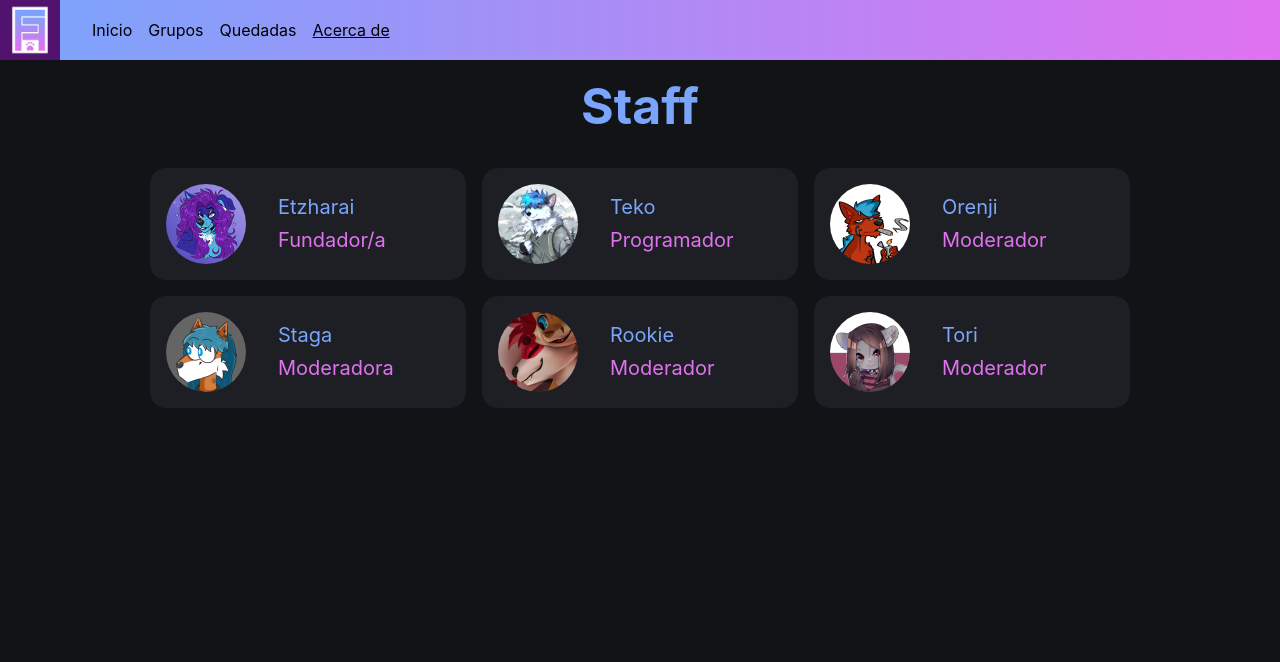
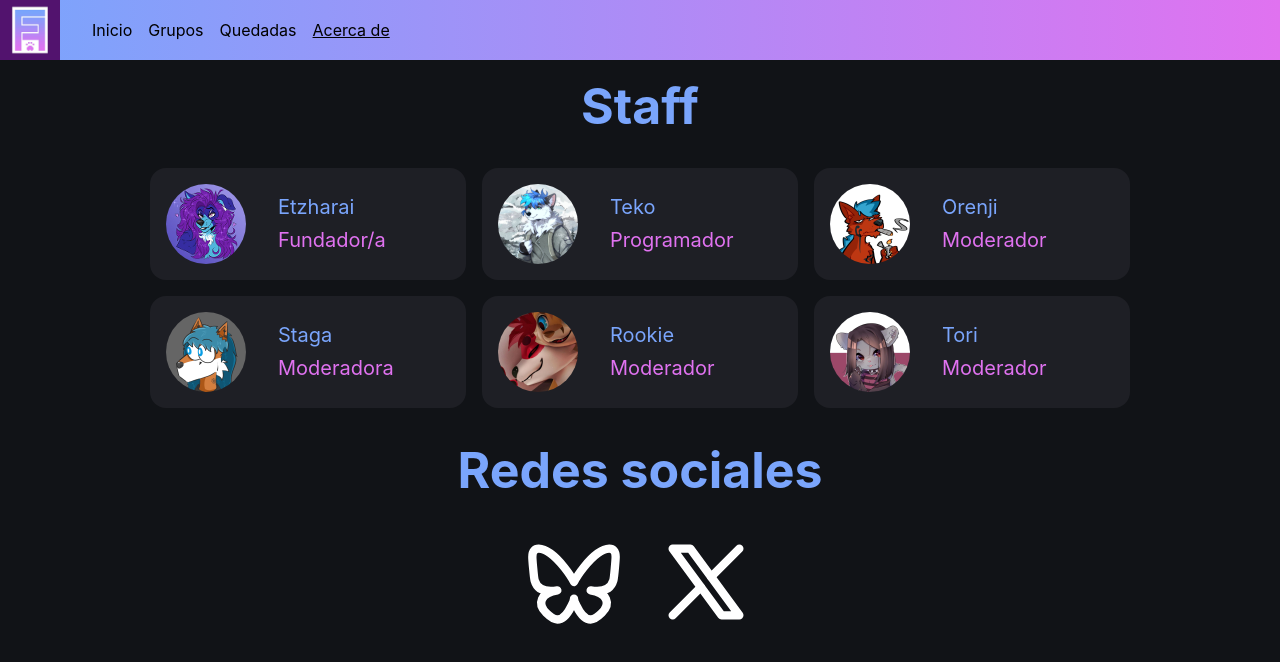
Before and after one commit to Furrfree/web, a React (Vite) app: page /about in a window 1280 px wide. Shown: the top 662 px of the page. Built offline with nearby package versions, Linux system fonts and the light colour scheme.

Commit message:
Changes in ui

```diff
--- a/src/main.tsx
+++ b/src/main.tsx
@@ -20,7 +20,6 @@ const router = createBrowserRouter([
             {path: "groups", Component: Groups},
             {path: "meetings", Component: Meetings},
             {path: "about", Component: About},
-
         ]
     }
 ]);
--- a/src/pages/about.tsx
+++ b/src/pages/about.tsx
@@ -1,12 +1,13 @@
 import StaffCard from "../components/StaffCard.tsx";
-import {Grid, Stack} from "@mantine/core";
+import {ActionIcon, Grid, Group, Stack} from "@mantine/core";
 import staff from "../data/about/staff.json";
 import Title2 from "../components/texts/Title2.tsx";
+import {IconBrandBluesky, IconBrandX} from "@tabler/icons-react";
 
 export default function About() {
     return (
-        <Stack align="center" gap="xl" >
-            <Title2 text="Staff" />
+        <Stack align="center" gap="xl">
+            <Title2 text="Staff"/>
             <Grid>
                 {staff.map((member, idx) => (
                     <Grid.Col span={4} key={idx}>
@@ -18,6 +19,46 @@ export default function About() {
                     </Grid.Col>
                 ))}
             </Grid>
+            <Title2 text={"Redes sociales"}/>
+            <SocialNetworks/>
+
         </Stack>
     );
 }
+
+
+const socials = [
+    {
+        name: "Bluesky",
+        url: "https://bsky.app/profile/furrfree.bsky.social",
+        icon: IconBrandBluesky,
+    },
+    {
+        name: "X",
+        url: "https://x.com/furrfree",
+        icon: IconBrandX
+    },
+]
+
+
+function SocialNetworks() {
+    return (
+        <Group align="center" gap="xl">
+            {socials.map((social, idx) => (
+                <ActionIcon
+                    key={idx}
+                    component="a"
+                    href={social.url}
+                    target="_blank"
+                    rel="noopener noreferrer"
+                    variant="transparent"
+                    size={100}
+                    color={"white"}
+                >
+                    <social.icon size={100}/>
+                </ActionIcon>
+            ))}
+        </Group>
+    );
+
+}
--- a/src/theme/theme.tsx
+++ b/src/theme/theme.tsx
@@ -1,5 +1,5 @@
-import {Button, createTheme, type MantineTheme, rem} from "@mantine/core";
-import classes from "../theme.module.css"
+import {ActionIcon, Button, createTheme, type MantineTheme, rem} from "@mantine/core";
+import classes from "./button.module.css"
 
 const theme = createTheme({
     primaryColor: "blue",
@@ -28,7 +28,14 @@ const theme = createTheme({
                     backgroundColor: theme.colors.surface[0], // or any color you want
                 },
             }),
-        }
+        },
+        ActionIcon:ActionIcon.extend({
+            styles:{
+                root: {
+                    border: `0px`,
+                },
+            }
+        })
     },
     /** Your theme override here */
 });
```
Also changed, not shown: src/theme/button.module.css (renamed from src/theme.module.css).
